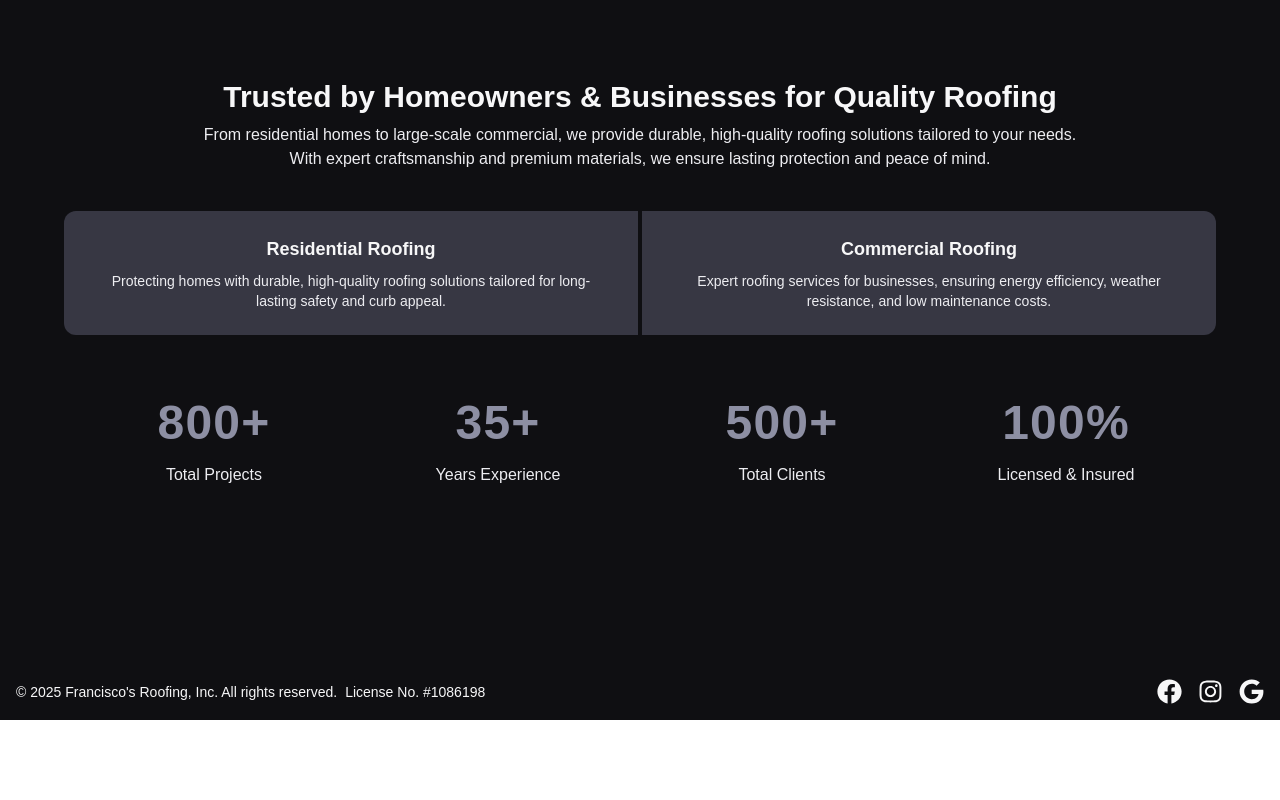
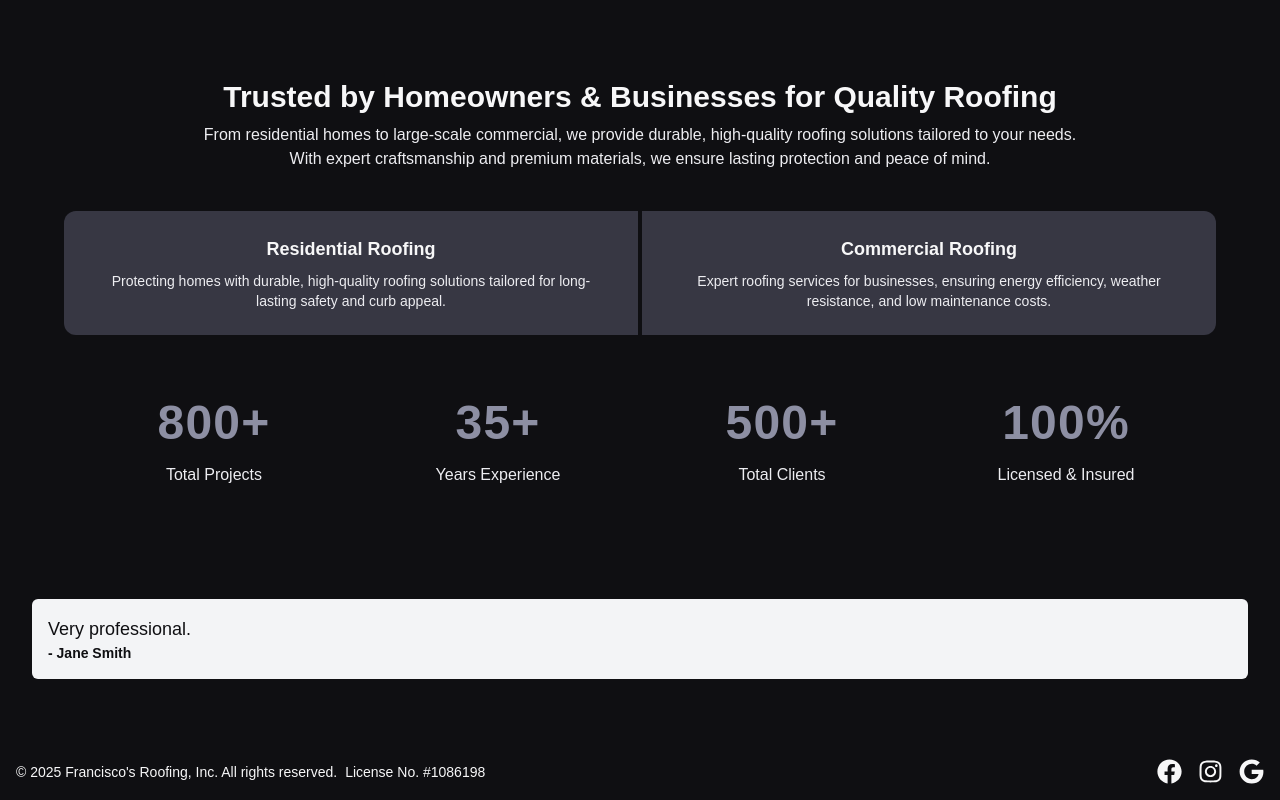
Before and after one commit to stevenpartida/FranciscosRoofingInc-Website, a Next.js app in the folder client/: page /about in a window 1280 px wide. Shown: the part 817-1617 px from the top of the page. Before the commit the page ends 1537 px from the top, so only its background shows below. Built offline with nearby package versions, Linux system fonts and the light colour scheme.

Commit message:
added animations for the landing page

```diff
--- a/client/package.json
+++ b/client/package.json
@@ -12,6 +12,7 @@
     "@headlessui/react": "^2.2.0",
     "@heroicons/react": "^2.2.0",
     "axios": "^1.7.9",
+    "framer-motion": "^12.0.6",
     "geist": "^1.3.1",
     "next": "15.1.4",
     "react": "^19.0.0",
--- a/client/src/app/about/page.js
+++ b/client/src/app/about/page.js
@@ -1,5 +1,6 @@
 "use client";
 
+import Reviews from "../components/reviews";
 import { useState } from "react";
 import Image from "next/image";
 import Link from "next/link";
@@ -243,6 +244,7 @@ export default function About() {
             </div>
           </div>
         </section>
+        <Reviews />
       </div>
       <footer className="relative py-4">
         <div className="flex flex-col sm:flex-row sm:justify-between items-center px-4">
--- /dev/null
+++ b/client/src/app/components/Reviews.js
@@ -0,0 +1,30 @@
+"use client";
+import React, { useEffect, useState } from "react";
+
+const testimonials = [
+  { id: 1, text: "Great service!", author: "John Doe" },
+  { id: 2, text: "Very professional.", author: "Jane Smith" },
+];
+
+const Reviews = () => {
+  const [index, setIndex] = useState(0);
+
+  useEffect(() => {
+    const interval = setInterval(() => {
+      setIndex((prev) => (prev + 1) % testimonials.length);
+    }, 3000);
+
+    return () => clearInterval(interval);
+  }, []);
+
+  return (
+    <div className="w-full p-4 bg-gray-100 rounded-md">
+      <p className="text-lg text-woodsmoke950">{testimonials[index].text}</p>
+      <p className="text-sm font-bold text-woodsmoke950">
+        - {testimonials[index].author}
+      </p>
+    </div>
+  );
+};
+
+export default Reviews;
--- a/client/src/app/page.js
+++ b/client/src/app/page.js
@@ -3,6 +3,7 @@
 import { useState } from "react";
 import Image from "next/image";
 import Link from "next/link";
+import { motion } from "framer-motion";
 import { Dialog, DialogPanel } from "@headlessui/react";
 import { Bars3Icon, XMarkIcon } from "@heroicons/react/24/outline";
 import { FaFacebook, FaInstagram, FaGoogle } from "react-icons/fa";
@@ -31,7 +32,12 @@ export default function Home() {
       </video>
       <div className="absolute inset-0 bg-woodsmoke950/70"></div>
 
-      <header className="absolute inset-x-0 top-0 z-50">
+      <motion.header
+        initial={{ opacity: 0, y: -100 }} // Start off-screen (above)
+        animate={{ opacity: 1, y: 0 }} // Move to normal position
+        transition={{ duration: 1.2, ease: "easeOut" }} // Smooth transition
+        className="absolute inset-x-0 top-0 z-50"
+      >
         <nav
           className="flex items-center justify-between p-4 sm:p-6 lg:px-8"
           aria-label="Global"
@@ -133,12 +139,17 @@ export default function Home() {
             </div>
           </DialogPanel>
         </Dialog>
-      </header>
+      </motion.header>
 
       <div className="relative px-4 pt-14 sm:px-6 lg:px-8">
         <div className="mx-auto max-w-xl sm:max-w-2xl py-16 sm:py-32 lg:py-48">
           <div className=" mb-4 sm:mb-8 flex justify-center">
-            <div className="relative rounded-full px-2 py-0.5 sm:px-3 sm:py-1 font-medium sm:font-medium drop-shadow-md sm:drop-shadow-2xl text-xs sm:text-sm text-woodsmoke50 ring-1 ring-woodsmoke400 hover:ring-woodsmoke500 active:ring-woodsmoke600 backdrop-blur-md">
+            <motion.div
+              initial={{ opacity: 0, x: -100 }} // Starts off-screen to the left
+              animate={{ opacity: 1, x: 0 }} // Moves to normal position
+              transition={{ duration: 1, ease: "easeOut", delay: 0.8 }} // Delayed animation
+              className="relative rounded-full px-2 py-0.5 sm:px-3 sm:py-1 font-medium sm:font-medium drop-shadow-md sm:drop-shadow-2xl text-xs sm:text-sm text-woodsmoke50 ring-1 ring-woodsmoke400 hover:ring-woodsmoke500 active:ring-woodsmoke600 backdrop-blur-md"
+            >
               See our recent work.{" "}
               <Link
                 href="#"
@@ -150,9 +161,14 @@ export default function Home() {
                 </span>{" "}
                 <span aria-hidden="true">&rarr;</span>
               </Link>
-            </div>
+            </motion.div>
           </div>
           <div className="text-center">
+            <motion.div
+              initial={{ opacity: 0, scale: 0.8 }} // Starts faded out and slightly smaller
+              animate={{ opacity: 1, scale: 1 }} // Fades in and scales up to normal size
+              transition={{ duration: 1, ease: "easeOut" }}
+            >
               <h1 className="text-4xl uppercase font-bold text-woodsmoke50 sm:text-6xl">
                 Francisco's Roofing, Inc
               </h1>
@@ -163,7 +179,13 @@ export default function Home() {
                 craftsmanship. Whether it's repairs, replacements, or
                 installations, we’re here to protect your property.
               </p>
-            <div className="mt-8 flex flex-col sm:flex-row items-center justify-center gap-4">
+            </motion.div>
+            <motion.div
+              initial={{ opacity: 0, y: 100 }} // Starts off-screen below
+              animate={{ opacity: 1, y: 0 }} // Moves to normal position
+              transition={{ duration: 0.8, ease: "easeOut", delay: 1.6 }} // Delayed animation
+              className="mt-8 flex flex-col sm:flex-row items-center justify-center gap-4"
+            >
               <a
                 href="#"
                 className="w-full sm:w-auto rounded-md bg-woodsmoke500 px-6 py-3 text-sm font-semibold text-woodsmoke50 shadow-sm hover:bg-woodsmoke600 active:bg-woodsmoke700"
@@ -176,12 +198,17 @@ export default function Home() {
               >
                 Learn more <span aria-hidden="true">→</span>
               </Link>
-            </div>
+            </motion.div>
           </div>
         </div>
       </div>
 
-      <footer className="absolute inset-x-0 bottom-0 z-50 py-4">
+      <motion.footer
+        initial={{ opacity: 0, y: 100 }} // Starts off-screen below
+        animate={{ opacity: 1, y: 0 }} // Moves to normal position
+        transition={{ duration: 0.8, ease: "easeOut" }} // Delayed animation
+        className="absolute inset-x-0 bottom-0 z-50 py-4"
+      >
         <div className="flex flex-col sm:flex-row sm:justify-between items-center px-4">
           {/* Left Section: Copyright and License */}
           <div className="text-xs sm:text-sm text-woodsmoke50 text-center sm:text-left">
@@ -212,7 +239,7 @@ export default function Home() {
             </Link>
           </div>
         </div>
-      </footer>
+      </motion.footer>
     </div>
   );
 }
```
Also changed, not shown: 2 other files (tests, documents, lock files or other folders). Lines whose indentation alone changed are shown as unchanged.
